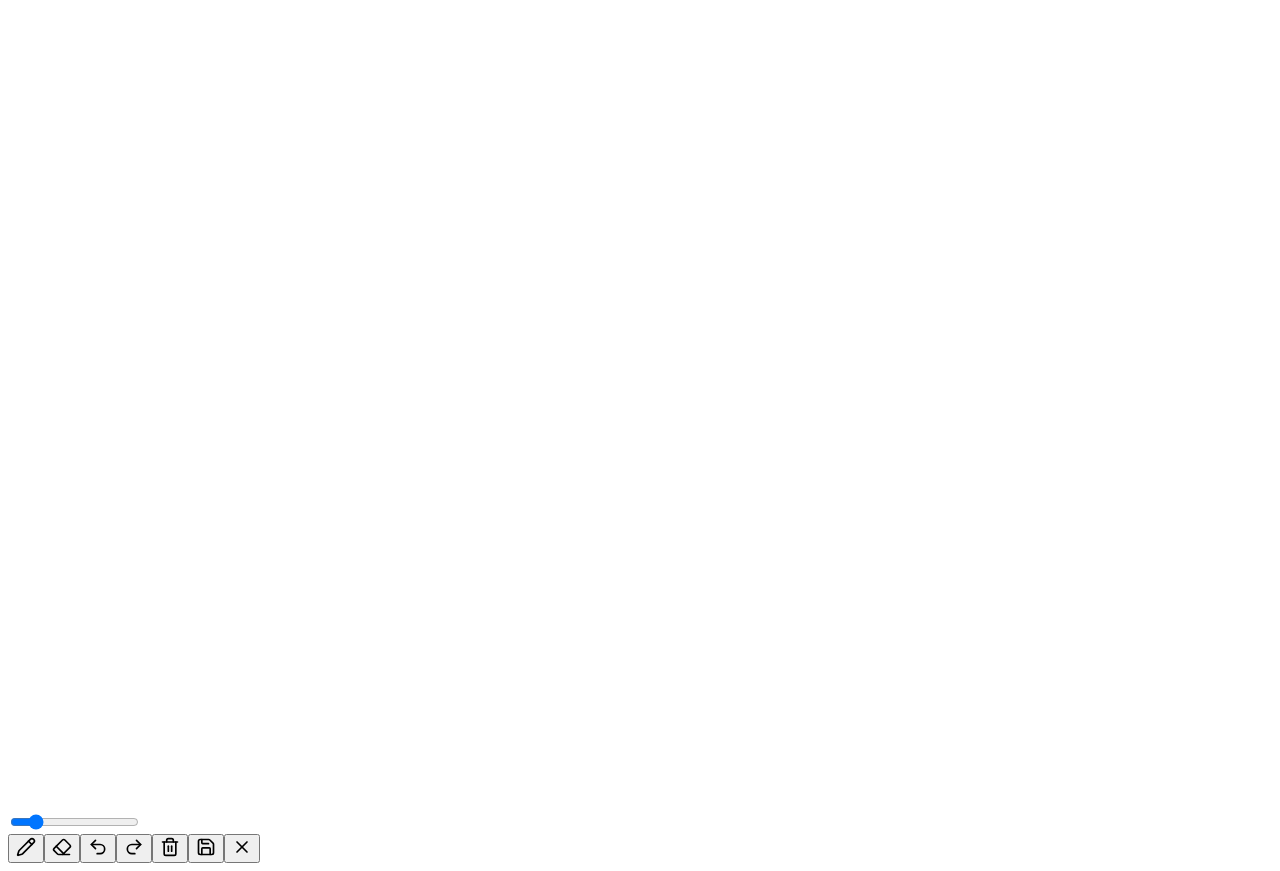
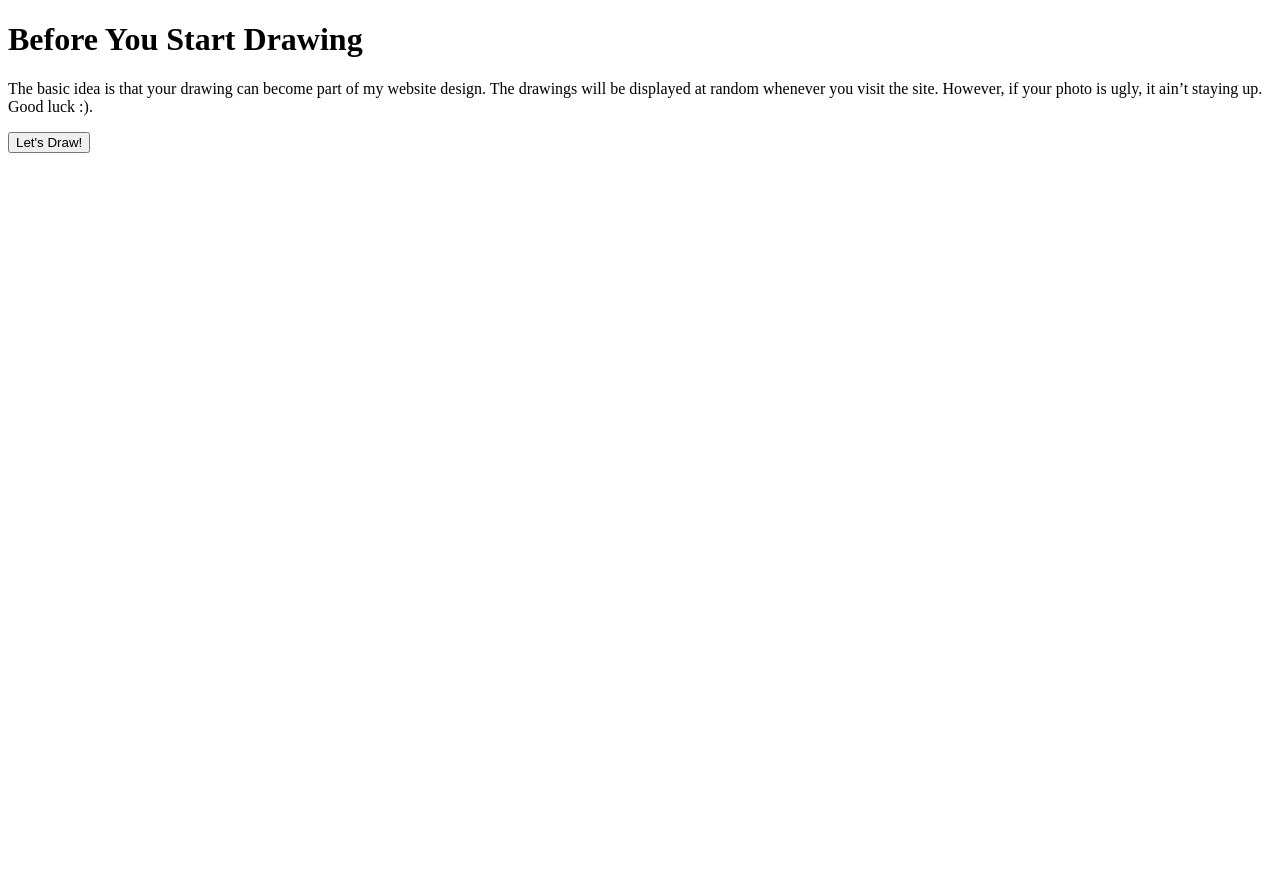
Before and after one commit to ykabusalah/personal, a React (Create React App) app: page /info in a window 1280 px wide. After the commit the page ends 800 px from the top, so only its background shows below. Built offline with nearby package versions, Linux system fonts and the light colour scheme.

Commit message:
added info and thank you pages

```diff
--- a/package.json
+++ b/package.json
@@ -8,6 +8,7 @@
     "lucide-react": "^0.523.0",
     "react": "^18.2.0",
     "react-dom": "^18.2.0",
+    "react-router-dom": "^7.6.2",
     "react-scripts": "5.0.1"
   },
   "devDependencies": {
--- /dev/null
+++ b/src/Info.jsx
@@ -0,0 +1,23 @@
+
+import { useNavigate } from 'react-router-dom';
+
+export default function Info() {
+  const navigate = useNavigate();
+
+  return (
+    <div className="w-screen h-screen flex flex-col items-center justify-center bg-white p-8 text-center">
+      <h1 className="text-2xl font-bold mb-6">Before You Start Drawing</h1>
+      <p className="mb-4 max-w-xl">
+        The basic idea is that your drawing can become part of my website design.
+        The drawings will be displayed at random whenever you visit the site.
+        However, if your photo is ugly, it ain’t staying up. Good luck :).
+      </p>
+      <button
+        onClick={() => navigate('/draw')}
+        className="bg-black text-white px-6 py-3 rounded text-lg"
+      >
+        Let's Draw!
+      </button>
+    </div>
+  );
+}
--- /dev/null
+++ b/src/ThankYou.jsx
@@ -0,0 +1,12 @@
+
+export default function ThankYou() {
+  return (
+    <div className="w-screen h-screen flex flex-col items-center justify-center bg-white p-8 text-center">
+      <h1 className="text-3xl font-bold mb-4">🎉 Thank You!</h1>
+      <p className="text-lg max-w-md">
+        Your drawing was submitted successfully. If it's selected, it will appear on the main site
+        with your name at the bottom right. Thanks for contributing!
+      </p>
+    </div>
+  );
+}
--- a/src/index.js
+++ b/src/index.js
@@ -1,7 +1,22 @@
-import React from "react";
-import ReactDOM from "react-dom/client";
-import App from "./App";
-import "./index.css";
 
-const root = ReactDOM.createRoot(document.getElementById("root"));
-root.render(<App />);
+import React from 'react';
+import ReactDOM from 'react-dom/client';
+import { BrowserRouter, Routes, Route, Navigate } from 'react-router-dom';
+import App from './App';
+import Info from './Info';
+import ThankYou from './ThankYou';
+import './index.css';
+
+const root = ReactDOM.createRoot(document.getElementById('root'));
+root.render(
+  <React.StrictMode>
+    <BrowserRouter>
+      <Routes>
+        <Route path="/" element={<Navigate to="/info" />} />
+        <Route path="/info" element={<Info />} />
+        <Route path="/draw" element={<App />} />
+        <Route path="/thank-you" element={<ThankYou />} />
+      </Routes>
+    </BrowserRouter>
+  </React.StrictMode>
+);
```
Also changed, not shown: 1 other file (tests, documents, lock files or other folders).
